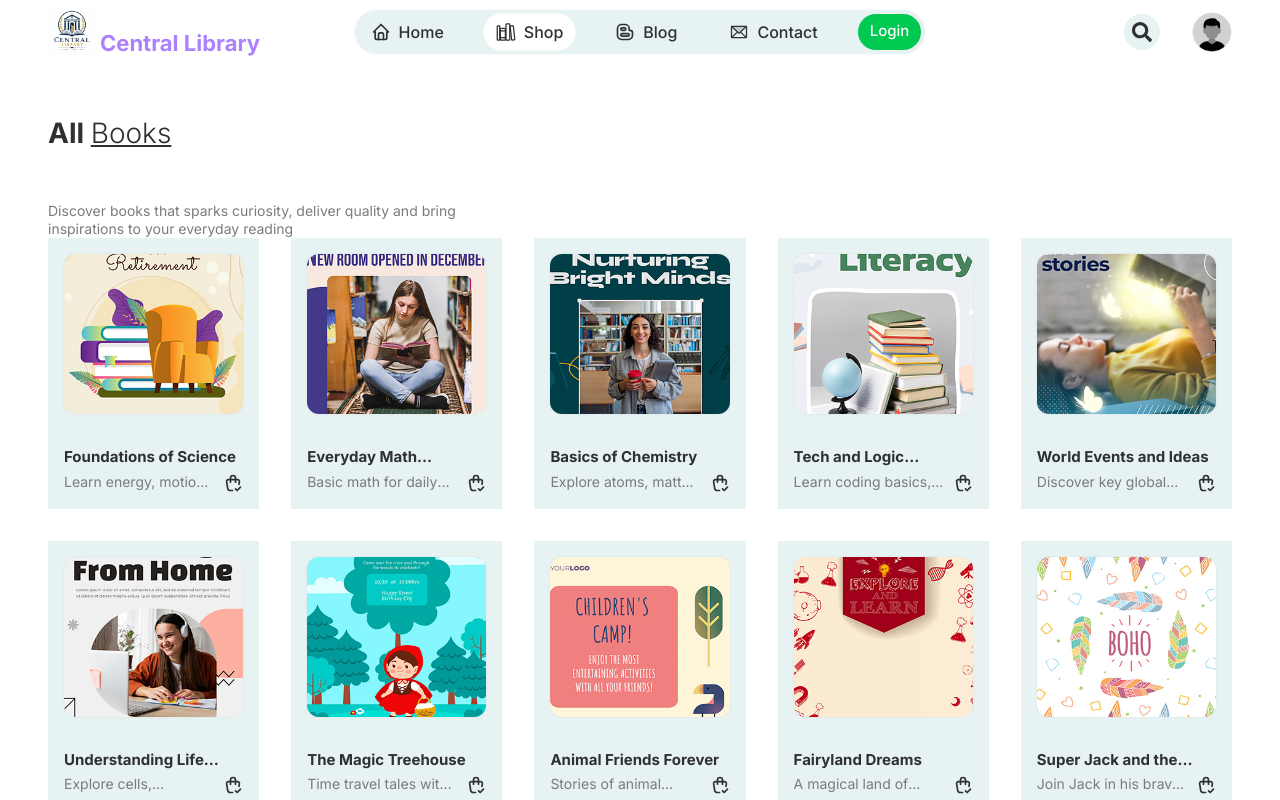
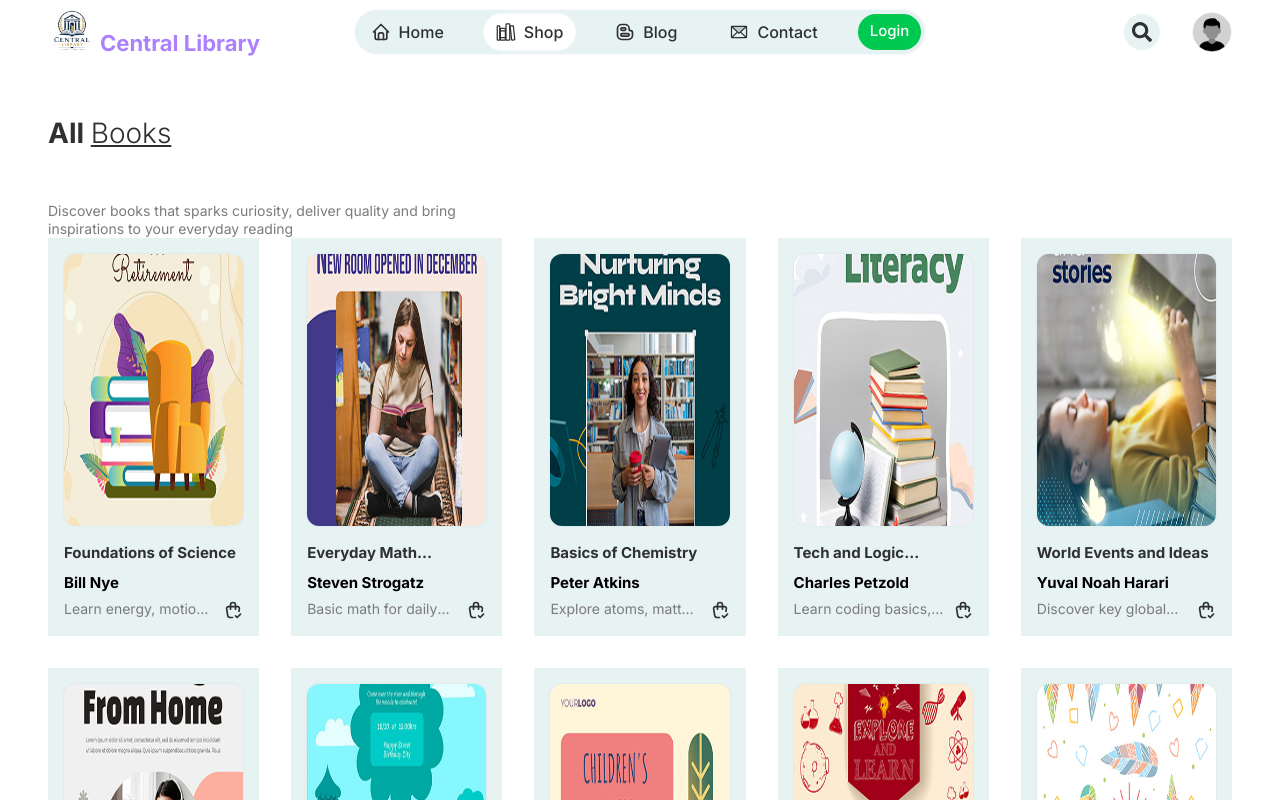
Before and after one commit to Vashu-Kumar/LibraryManagementFrontend, a React (Vite) app: page /shop in a window 1280 px wide. Shown: the top 800 px of the page. Built offline with nearby package versions, Linux system fonts and the light colour scheme.

Commit message:
ProductDetails page added height issue fix in swiper

```diff
--- a/src/App.jsx
+++ b/src/App.jsx
@@ -19,6 +19,7 @@ const MyReservation = lazy(() => import('./pages/MyReservation/MyReservation.jsx
 const MyLoans = lazy(() => import('./pages/MyLoans/MyLoans.jsx'));
 const UserLayout = lazy(() => import('./pages/UserLayout/UserLayout.jsx'));
 const Dashboard = lazy(() => import('./pages/Dashboard/Dashboard.jsx'))
+import ProductDetails from './pages/ProductDetails.jsx'
 
 function App() {
   const [searchQuery, setSearchQuery] = useState("");
@@ -40,6 +41,7 @@ function App() {
             path="/shop"
             element={<Shop searchQuery={searchQuery} />}
           />
+          <Route path="/book/:id" element={<ProductDetails />} />
 
           <Route path="/blog" element={<Blog />} />
           <Route path="/contact" element={<Contact />} />
--- a/src/assets/data.jsx
+++ b/src/assets/data.jsx
@@ -56,7 +56,7 @@ import blog8 from "../assets/blogs/blog8.jpg";
 export const dummyBooks = [
   // 🎓 Academic (6)
   {
-    _id: "1",
+    id: 1,
     name: "Foundations of Science",
     image: book_1,
     price: 15,
@@ -68,7 +68,7 @@ export const dummyBooks = [
     author: "Bill Nye",
   },
   {
-    _id: "2",
+    id: 2,
     name: "Everyday Math Explained",
     image: book_2,
     price: 20,
@@ -80,7 +80,7 @@ export const dummyBooks = [
     author: "Steven Strogatz",
   },
   {
-    _id: "3",
+    id: 3,
     name: "Basics of Chemistry",
     image: book_3,
     price: 10,
@@ -92,7 +92,7 @@ export const dummyBooks = [
     author: "Peter Atkins",
   },
   {
-    _id: "4",
+    id: 4,
     name: "Tech and Logic Essentials",
     image: book_4,
     price: 25,
@@ -104,7 +104,7 @@ export const dummyBooks = [
     author: "Charles Petzold",
   },
   {
-    _id: "5",
+    id: 5,
     name: "World Events and Ideas",
     image: book_5,
     price: 15,
@@ -116,7 +116,7 @@ export const dummyBooks = [
     author: "Yuval Noah Harari",
   },
   {
-    _id: "6",
+    id: 6,
     name: "Understanding Life Science",
     image: book_6,
     price: 18,
@@ -130,7 +130,7 @@ export const dummyBooks = [
 
   // 🧒 Children (6)
   {
-    _id: "7",
+    id: 7,
     name: "The Magic Treehouse",
     image: book_7,
     price: 12,
@@ -142,7 +142,7 @@ export const dummyBooks = [
     author: "Mary Pope Osborne",
   },
   {
-    _id: "8",
+    id: 8,
     name: "Animal Friends Forever",
     image: book_8,
     price: 14,
@@ -154,7 +154,7 @@ export const dummyBooks = [
     author: "Beatrix Potter",
   },
   {
-    _id: "9",
+    id: 9,
     name: "Fairyland Dreams",
     image: book_9,
     price: 18,
@@ -166,7 +166,7 @@ export const dummyBooks = [
     author: "Gail Carson Levine",
   },
   {
-    _id: "10",
+    id: 10,
     name: "Super Jack and the Dragon",
     image: book_10,
     price: 20,
@@ -178,7 +178,7 @@ export const dummyBooks = [
     author: "Cornelia Funke",
   },
   {
-    _id: "11",
+    id: 11,
     name: "Treasure Island Map",
     image: book_11,
     price: 15,
@@ -190,7 +190,7 @@ export const dummyBooks = [
     author: "Robert Louis Stevenson",
   },
   {
-    _id: "12",
+    id: 12,
     name: "Kids in Space",
     image: book_12,
     price: 17,
@@ -204,7 +204,7 @@ export const dummyBooks = [
 
   // 💪 Health (6)
   {
-    _id: "13",
+    id: 13,
     name: "Healthy Living Guide",
     image: book_13,
     price: 20,
@@ -216,7 +216,7 @@ export const dummyBooks = [
     author: "Dr. Andrew Weil",
   },
   {
-    _id: "14",
+    id: 14,
     name: "Yoga and You",
     image: book_14,
     price: 18,
@@ -228,7 +228,7 @@ export const dummyBooks = [
     author: "B.K.S. Iyengar",
   },
   {
-    _id: "15",
+    id: 15,
     name: "Nutrition Simplified",
     image: book_15,
     price: 15,
@@ -240,7 +240,7 @@ export const dummyBooks = [
     author: "Dr. Michael Greger",
   },
   {
-    _id: "16",
+    id: 16,
     name: "Rest and Recharge",
     image: book_16,
     price: 22,
@@ -252,7 +252,7 @@ export const dummyBooks = [
     author: "Matthew Walker",
   },
   {
-    _id: "17",
+    id: 17,
     name: "Quick Fitness Plan",
     image: book_17,
     price: 25,
@@ -264,7 +264,7 @@ export const dummyBooks = [
     author: "Joe Wicks",
   },
   {
-    _id: "18",
+    id: 18,
     name: "Nature Heals",
     image: book_18,
     price: 18,
@@ -278,7 +278,7 @@ export const dummyBooks = [
 
   // 👻 Horror (6)
   {
-    _id: "19",
+    id: 19,
     name: "Whispers in the Dark",
     image: book_19,
     price: 30,
@@ -290,7 +290,7 @@ export const dummyBooks = [
     author: "Stephen King",
   },
   {
-    _id: "20",
+    id: 20,
     name: "The Haunted Woods",
     image: book_20,
     price: 25,
@@ -302,7 +302,7 @@ export const dummyBooks = [
     author: "Algernon Blackwood",
   },
   {
-    _id: "21",
+    id: 21,
     name: "Voices from the Grave",
     image: book_21,
     price: 18,
@@ -314,7 +314,7 @@ export const dummyBooks = [
     author: "Edgar Allan Poe",
   },
   {
-    _id: "22",
+    id: 22,
     name: "Night of the Shadows",
     image: book_22,
     price: 22,
@@ -326,7 +326,7 @@ export const dummyBooks = [
     author: "Shirley Jackson",
   },
   {
-    _id: "23",
+    id: 23,
     name: "The Mirror's Curse",
     image: book_23,
     price: 28,
@@ -338,7 +338,7 @@ export const dummyBooks = [
     author: "Clive Barker",
   },
   {
-    _id: "24",
+    id: 24,
     name: "Basement of Bones",
     image: book_24,
     price: 30,
@@ -352,7 +352,7 @@ export const dummyBooks = [
 
   // 💼 Business (6)
   {
-    _id: "25",
+    id: 25,
     name: "Start Your Own Business",
     image: book_25,
     price: 22,
@@ -364,7 +364,7 @@ export const dummyBooks = [
     author: "Eric Ries",
   },
   {
-    _id: "26",
+    id: 26,
     name: "Brand Like a Pro",
     image: book_26,
     price: 24,
@@ -376,7 +376,7 @@ export const dummyBooks = [
     author: "Marty Neumeier",
   },
   {
-    _id: "27",
+    id: 27,
     name: "Lead with Purpose",
     image: book_27,
     price: 26,
@@ -388,7 +388,7 @@ export const dummyBooks = [
     author: "Simon Sinek",
   },
   {
-    _id: "28",
+    id: 28,
     name: "Finance for Everyone",
     image: book_28,
     price: 18,
@@ -400,7 +400,7 @@ export const dummyBooks = [
     author: "Robert Kiyosaki",
   },
   {
-    _id: "29",
+    id: 29,
     name: "Mastering Negotiation",
     image: book_29,
     price: 22,
@@ -412,7 +412,7 @@ export const dummyBooks = [
     author: "Chris Voss",
   },
   {
-    _id: "30",
+    id: 30,
     name: "Productivity Hacks",
     image: book_30,
     price: 20,
@@ -426,7 +426,7 @@ export const dummyBooks = [
 
   // 🏺 History (6)
   {
-    _id: "31",
+    id: 31,
     name: "Ancient Civilizations",
     image: book_31,
     price: 15,
@@ -438,7 +438,7 @@ export const dummyBooks = [
     author: "Tom Holland",
   },
   {
-    _id: "32",
+    id: 32,
     name: "World War Chronicles",
     image: book_32,
     price: 18,
@@ -450,7 +450,7 @@ export const dummyBooks = [
     author: "Antony Beevor",
   },
   {
-    _id: "33",
+    id: 33,
     name: "Leaders Who Changed the World",
     image: book_33,
     price: 12,
@@ -462,7 +462,7 @@ export const dummyBooks = [
     author: "Doris Kearns Goodwin",
   },
   {
-    _id: "34",
+    id: 34,
     name: "The Rise and Fall of Empires",
     image: book_34,
     price: 20,
@@ -474,7 +474,7 @@ export const dummyBooks = [
     author: "Edward Gibbon",
   },
   {
-    _id: "35",
+    id: 35,
     name: "History of Inventions",
     image: book_35,
     price: 22,
@@ -486,7 +486,7 @@ export const dummyBooks = [
     author: "Trevor I. Williams",
   },
   {
-    _id: "36",
+    id: 36,
     name: "Explorers and Voyages",
     image: book_36,
     price: 25,
@@ -500,7 +500,7 @@ export const dummyBooks = [
 
   // 🧭 Adventure (6)
   {
-    _id: "37",
+    id: 37,
     name: "Into the Unknown",
     image: book_37,
     price: 16,
@@ -512,7 +512,7 @@ export const dummyBooks = [
     author: "Jon Krakauer",
   },
   {
-    _id: "38",
+    id: 38,
     name: "Lost in the Jungle",
     image: book_38,
     price: 19,
@@ -524,7 +524,7 @@ export const dummyBooks = [
     author: "Yossi Ghinsberg",
   },
   {
-    _id: "39",
+    id: 39,
     name: "Mountains of Mystery",
     image: book_39,
     price: 20,
@@ -536,7 +536,7 @@ export const dummyBooks = [
     author: "Reinhold Messner",
   },
   {
-    _id: "40",
+    id: 40,
     name: "The Desert Odyssey",
     image: book_40,
     price: 23,
@@ -548,7 +548,7 @@ export const dummyBooks = [
     author: "Wilfred Thesiger",
   },
   {
-    _id: "41",
+    id: 41,
     name: "Caves of Wonder",
     image: book_41,
     price: 22,
@@ -560,7 +560,7 @@ export const dummyBooks = [
     author: "Richard Spelunker",
   },
   {
-    _id: "42",
+    id: 42,
     name: "Frozen Expedition",
     image: book_42,
     price: 21,
--- a/src/components/Item.jsx
+++ b/src/components/Item.jsx
@@ -1,24 +1,44 @@
 import React, { useContext } from "react";
 import { TbShoppingBagCheck } from "react-icons/tb";
+import { useNavigate } from "react-router-dom"
 
 const Item = ({ book, fromHero }) => {
+  const navigate = useNavigate()
+
+  const handleClick = () => {
+    navigate(`/book/${book.id}`)
+  }
 
   return (
-    <div className={`overflow-hidden sm:p-4 ${fromHero ? "bg-white" : "sm:bg-primary"}`}>
-      <div className=" overflow-hidden rounded-xl shadow-[0px_0px_2px_0px_rgba(0,_0,_0,_0.1)] ">
-        <img src={book.image} alt={book.name} className="w-full h-40 object-cover rounded-lg" />
+    <div
+     onClick={handleClick}
+    className={`cursor-pointer overflow-hidden sm:p-4 ${fromHero ? "bg-white" : "sm:bg-primary"
+       }`}>
+      {/* IMAGE  */}
+      <div className="overflow-hidden rounded-xl shadow-[0px_0px_2px_0px_rgba(0,_0,_0,_0.1)]">
+        <img
+          src={book.image}
+          alt={book.name}
+          className="rounded-lg h-68"
+        />
       </div>
-      <div className="pt-8">
-        <div className="flexBetween gap-2 ">
-          <h4 className="h5 line-clamp-1">{book.name}</h4>
+      {/* INFO  */}
+      <div className="pt-4">
+        <div>
+          <h4 className="h5 line-clamp-1 mb-2">{book.name}</h4>
+          <p className="text-black bold-15 mb-2">{book.author}</p>
         </div>
         <div className="flex justify-between items-start gap-2 mt-1">
           <p className="line-clamp-1">{book.description}</p>
-          <button className="cursor-pointer"><TbShoppingBagCheck className="text-xl" /></button>
+            <button onClick={(e) => {
+             e.stopPropagation()
+            }}
+             className="cursor-pointer"><TbShoppingBagCheck className="text-xl" />
+          </button>
         </div>
       </div>
     </div>
   )
-};
+}
 
 export default Item
--- a/src/pages/Book/BookCard.jsx
+++ b/src/pages/Book/BookCard.jsx
@@ -14,6 +14,9 @@ const BookCard = ({ book }) => {
             <div className='relative h-64 bg-gradient-to-br from-indigo-100 to-purple-100 overflow-hidden'>
                 <img
                     src={book.coverImageUrl || "https://encrypted-tbn0.gstatic.com/images?q=tbn:ANd9GcT-5Ei0F_j0MnzOfLg0x-GqTVcgss3x_yogXw&s"}
+
+src={book.coveImageUrl || "https://encrypted-tbn0.gstatic.com/images?q=tbn:ANd9GcT-5Ei0F_j0MnzOfLg0x-GqTVcgss3x_yogXw&s"}
+
                     alt={book.title}
                     className="w-full h-full object-cover group-hover:scale-105 transition-transform duration-300"
                 />
--- a/src/pages/ProductDetails.jsx
+++ b/src/pages/ProductDetails.jsx
@@ -1,11 +1,84 @@
-import React from 'react'
+import React, { useState, useEffect } from 'react'
+import { useParams, Link } from 'react-router-dom'
+import { dummyBooks } from '../assets/data'
+import { TbStarFilled, TbStarHalf, TbHeart } from "react-icons/tb"
 
 const ProductDetails = () => {
+
+  const { id } = useParams()
+  const book = dummyBooks.find((b) => String(b.id) === String(id))
+  const [image, setImage] = useState(book?.image)
+
+  useEffect(() => {
+    if (book) {
+      setImage(book.image)
+    }
+  }, [book])
+
+  if (!book) {
+    return <h2 className="text-center mt-20">Book not found</h2>
+  }
+
   return (
-    <div>
+    book && (
+      <div className='max-padd-conatainer py-16 pt-28'>
+        <p className='ml-8'>
+          <Link to={'/'} className='text-black'>Home</Link> /
+          <Link to={'/shop'} className='text-black'>Shop</Link> /
+          <span className='medium-14 text-black'>{book.name}</span>
+        </p>
+        {/* BOOK DATA */}
+        <div className="flex gap-10 flex-col ml-2 sm:ml-4 md:ml-6 lg:ml-8 xl:flex-row my-6">
+          {/* IMAGE  */}
+          <div className='flex gap-x-2 max-w-[400px] rounded-xl'>
+            <div className='flex-1 flexCenter flex-col gap-[7] flex-wrap'>
+              <img
+                src={book.image}
+                alt="BookImg"
+                className='rounded-lg overflow-hidden'
+              />
+            </div>
 
-    </div>
+            <div className='flex flex-[4]'>
+              <img
+                src={book.image}
+                alt="BookImg"
+                className='rounded-lg overflow-hidden'
+              />
+            </div>
+
+          </div>
+          {/* INFO  */}
+          <div className="px-6 py-6 w-full flex-wrap sm:w-92 md:w-[24rem] lg:w-[36rem] bg-primary rounded-xl">
+            <h3 className="h3 leading-none">{book.name}</h3>
+            <div className="flex items-center gap-x-2 pt-2">
+              <div className='flex gap-x-2 text-yellow-400'>
+                <TbStarFilled />
+                <TbStarFilled />
+                <TbStarFilled />
+                <TbStarFilled />
+                <TbStarHalf />
+              </div>
+              <p className='medium-22'>(22)</p>
+            </div>
+            <div>
+              <h3 className='h3'><span className='text-cyan-600'>By: </span>{book.author}</h3>
+              <p className='max-w-[360px]'>{book.description}</p>
+            </div>
+            <div className='flex items-center gap-x-4 mt-6'>
+              <button className='btn-dark sm:w-1/2 flexCenter gap-x-2 capitalize !rounded-md'>
+                Borrow
+              </button>
+
+              <button className="btn-secondary !rounded-md">
+                <TbHeart className='text-xl' />
+              </button>
+            </div>
+          </div>
+        </div>
+      </div>
+
+    )
   )
 }
-
 export default ProductDetails
```
Also changed, not shown: src/components/Hero.jsx (+14 -8 lines), src/pages/Book/BookPage.jsx (+11 -11 lines). Lines whose indentation alone changed are shown as unchanged.
